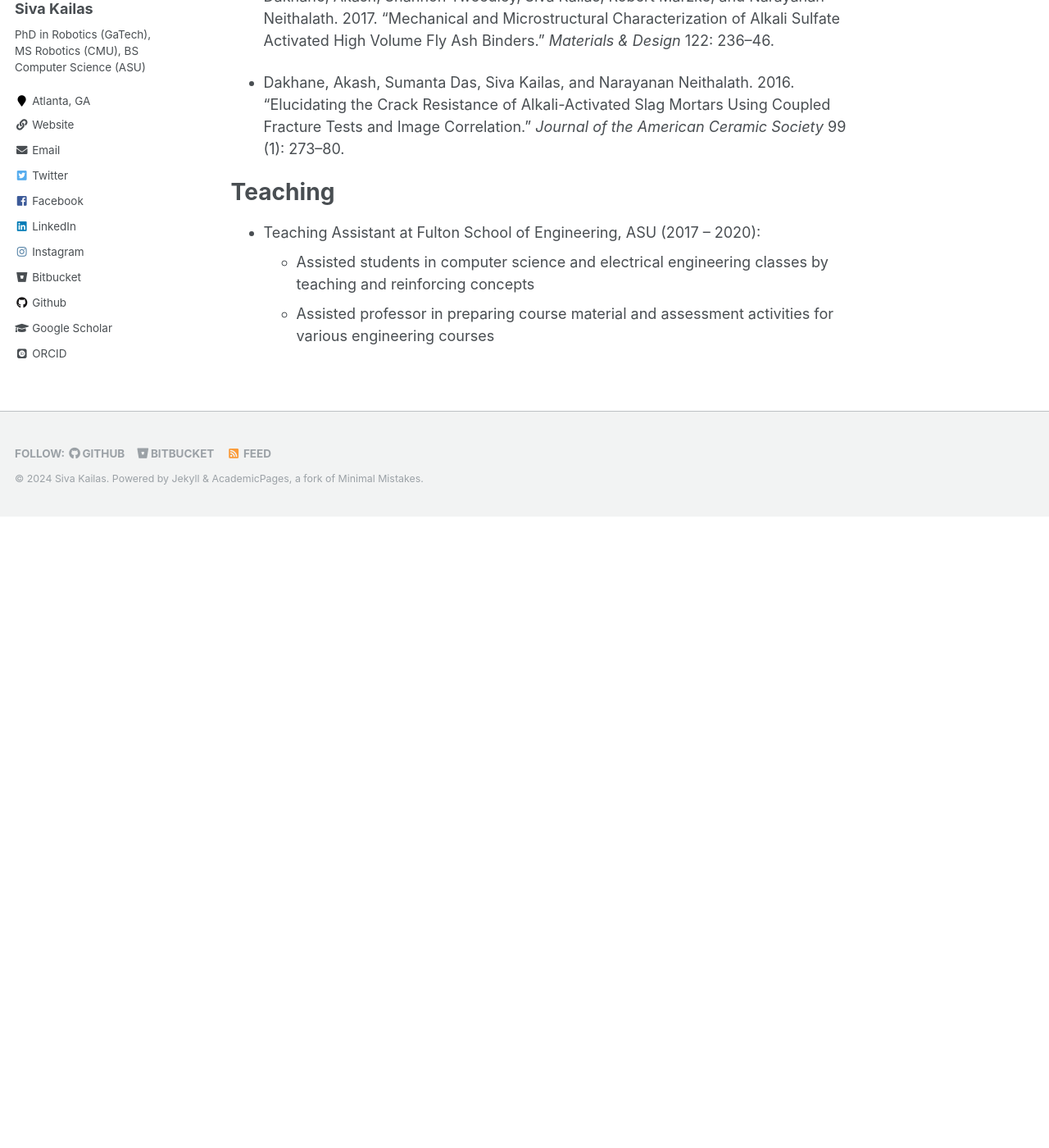
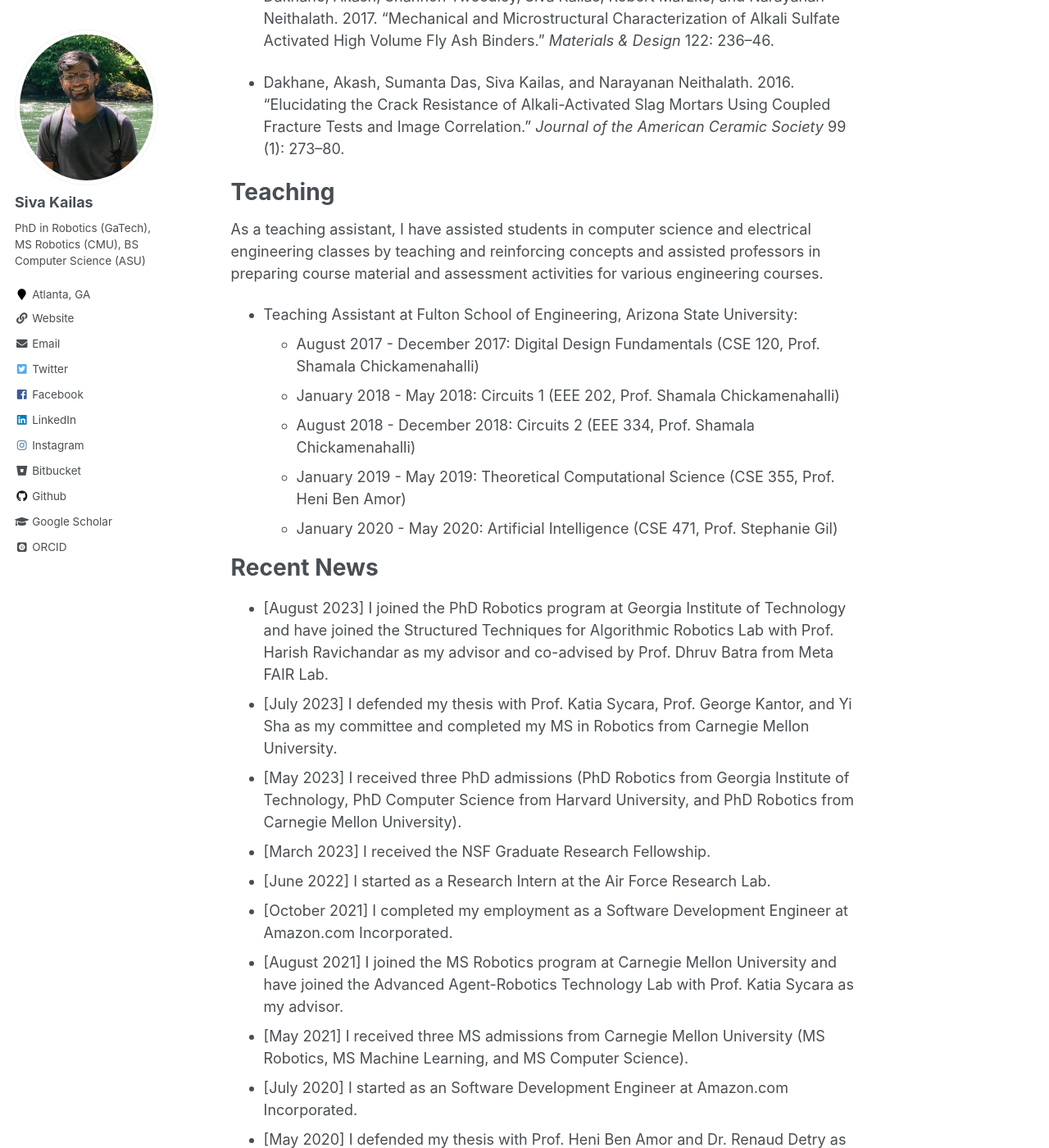
Before and after one commit to vickyliuliu/vickyliuliu.github.io, a Jekyll site: the page built from _pages/about.md, in a window 1280 px wide and 1400 px high, scrolled down 1660 px. Shown: the whole window at 82% size. Built offline with Jekyll 4.4.1, drawn with Linux system fonts in a browser that asks for light colours; some web fonts are replaced; before the commit the page ends 2290 px from its top, so only the background shows below that; some of the changed text lies outside the part shown.

Commit message:
Added Recent News

```diff
--- a/_data/navigation.yml
+++ b/_data/navigation.yml
@@ -14,6 +14,9 @@
   - title: "Teaching"
     url: /#teaching
 
+  - title: "Recent News"
+    url: /#recent-news
+
   # - title: "Portfolio"
   #   url: /portfolio/
 
--- a/_pages/about.md
+++ b/_pages/about.md
@@ -12,7 +12,7 @@
 
 # Publications #
 
-You can find my articles on <u><a href="{{site.author.googlescholar}}">my Google Scholar profile</a>.</u>
+You can find my articles on <a href="{{site.author.googlescholar}}">my Google Scholar profile</a>.
 
 * Kailas, Siva, Wenhao Luo, and Katia Sycara. 2023. “Multi-Robot Adaptive
 Sampling for Supervised Spatiotemporal Forecasting.” In *EPIA Conference
@@ -71,6 +71,27 @@
 American Ceramic Society* 99 (1): 273–80.
 
 # Teaching #
-* Teaching Assistant at Fulton School of Engineering, ASU (2017 – 2020):
-  *  Assisted students in computer science and electrical engineering classes by teaching and reinforcing concepts
-  *  Assisted professor in preparing course material and assessment activities for various engineering courses
+As a teaching assistant, I have assisted students in computer science and electrical engineering classes by teaching and reinforcing concepts and assisted professors in preparing course material and assessment activities for various engineering courses.
+* Teaching Assistant at Fulton School of Engineering, Arizona State University:
+  * August 2017 - December 2017: Digital Design Fundamentals (CSE 120, Prof. Shamala Chickamenahalli)
+  * January 2018 - May 2018: Circuits 1 (EEE 202, Prof. Shamala Chickamenahalli)
+  * August 2018 - December 2018: Circuits 2 (EEE 334, Prof. Shamala Chickamenahalli)
+  * January 2019 - May 2019: Theoretical Computational Science (CSE 355, Prof. Heni Ben Amor)
+  * January 2020 - May 2020: Artificial Intelligence (CSE 471, Prof. Stephanie Gil)
+
+# Recent News #
+* [August 2023] I joined the PhD Robotics program at Georgia Institute of Technology and have joined the Structured Techniques for Algorithmic Robotics Lab with Prof. Harish Ravichandar as my advisor and co-advised by Prof. Dhruv Batra from Meta FAIR Lab.
+* [July 2023] I defended my thesis with Prof. Katia Sycara, Prof. George Kantor, and Yi Sha as my committee and completed my MS in Robotics from Carnegie Mellon University.
+* [May 2023] I received three PhD admissions (PhD Robotics from Georgia Institute of Technology, PhD Computer Science from Harvard University, and PhD Robotics from Carnegie Mellon University).
+* [March 2023] I received the NSF Graduate Research Fellowship.
+* [June 2022] I started as a Research Intern at the Air Force Research Lab.
+* [October 2021] I completed my employment as a Software Development Engineer at Amazon.com Incorporated.
+* [August 2021] I joined the MS Robotics program at Carnegie Mellon University and have joined the Advanced Agent-Robotics Technology Lab with Prof. Katia Sycara as my advisor.
+* [May 2021] I received three MS admissions from Carnegie Mellon University (MS Robotics, MS Machine Learning, and MS Computer Science).
+* [July 2020] I started as an Software Development Engineer at Amazon.com Incorporated.
+* [May 2020] I defended my thesis with Prof. Heni Ben Amor and Dr. Renaud Detry as my committee and completed my BS in Computer Science with minors in Economics and Statistics from Arizona State University.
+* [August 2019] I completed my internship as a Software Development Engineer Intern at Amazon.com Incorporated and received a return offer for a full-time position as a Software Development Engineer.
+* [June 2019] I started as an Software Development Engineer Intern at Amazon.com Incorporated.
+* [May 2019] I started as a research assistant at the Robotics, Embedded Autonomy & Communication Theory Lab at Arizona State University with Prof. Stephanie Gil as my advisor.
+* [April 2019] I received two SDE internship offers (Amazon.com Incorporated and Barclays)
+* [August 2018] I started as a research assistant at the Interactive Robotics Lab at Arizona State University with Prof. Heni Ben Amor my advisor and co-advised by Dr. Renaud Detry from NASA Jet Propulsion Lab.
```
